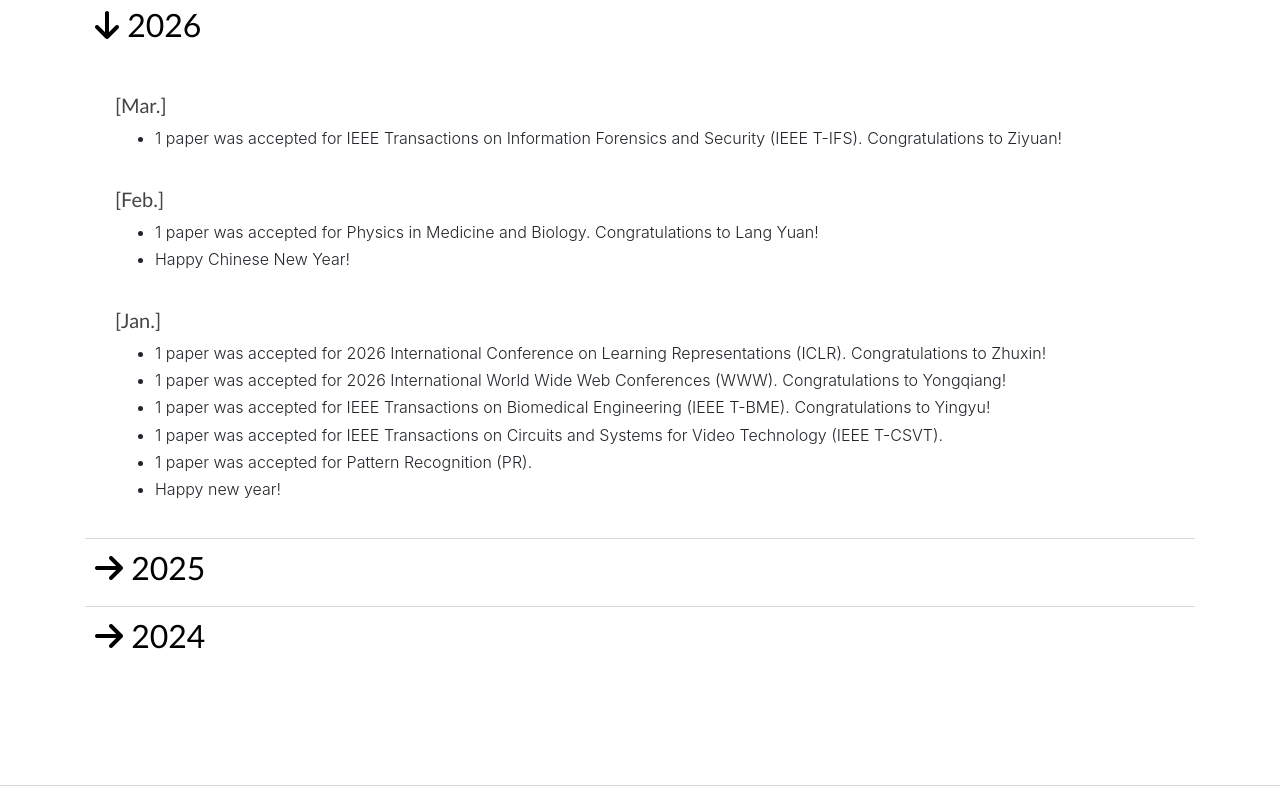
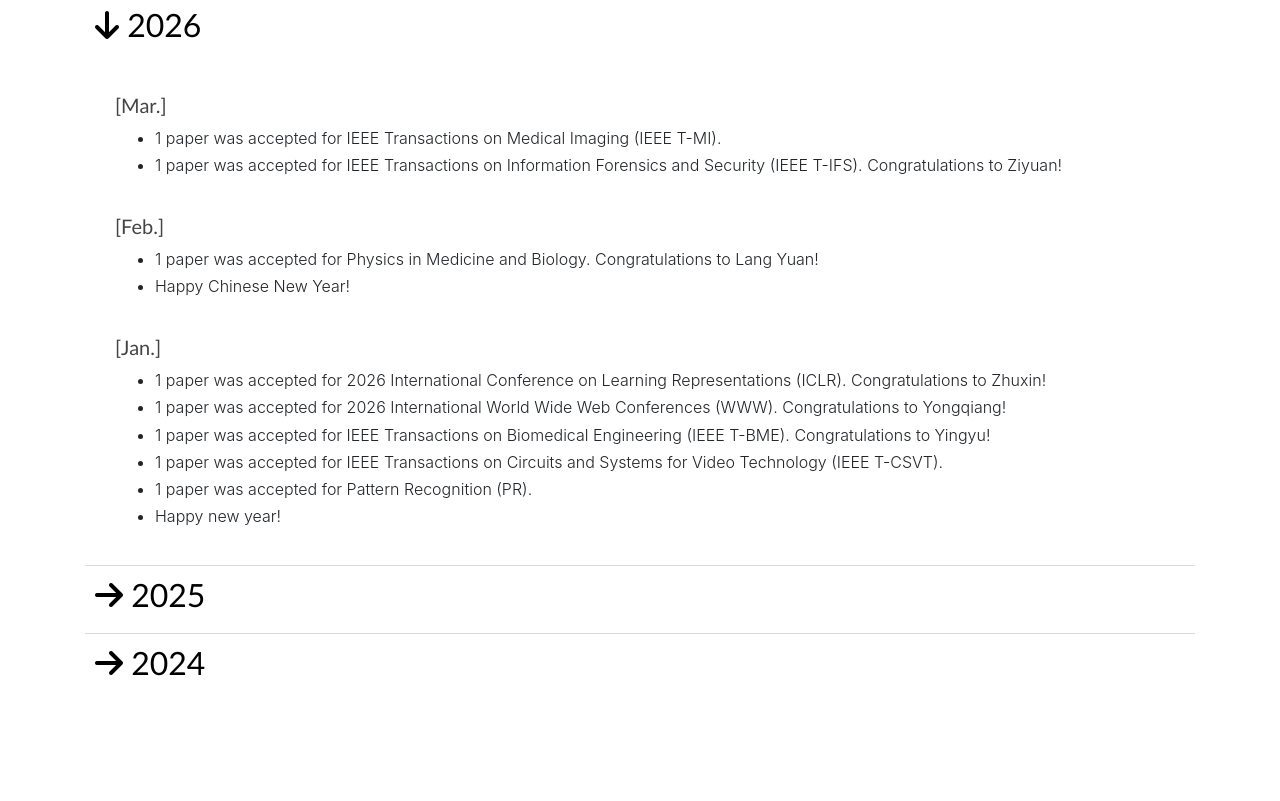
Before and after one commit to Deep-Imaging-Group/Deep-Imaging-Group.github.io, a plain HTML site: page index.html in a window 1280 px wide. Shown: the part 1080-1881 px from the top of the page. Drawn offline with Linux system fonts and the light colour scheme.

Commit message:
update 20260309

```diff
--- a/index.html
+++ b/index.html
@@ -185,6 +185,7 @@
                             <div class="panel-content active">
                                 <h5 style="color:rgb(68, 68, 68)">[Mar.]</h5>
                                 <ul style="margin-bottom:5px;">
+                                    <li> 1 paper was accepted for  IEEE Transactions on Medical Imaging (IEEE T-MI).</li>
                                     <li> 1 paper was accepted for  IEEE Transactions on Information Forensics and Security (IEEE T-IFS). Congratulations to Ziyuan!</li>
                                 </ul>
                             </div>
```
